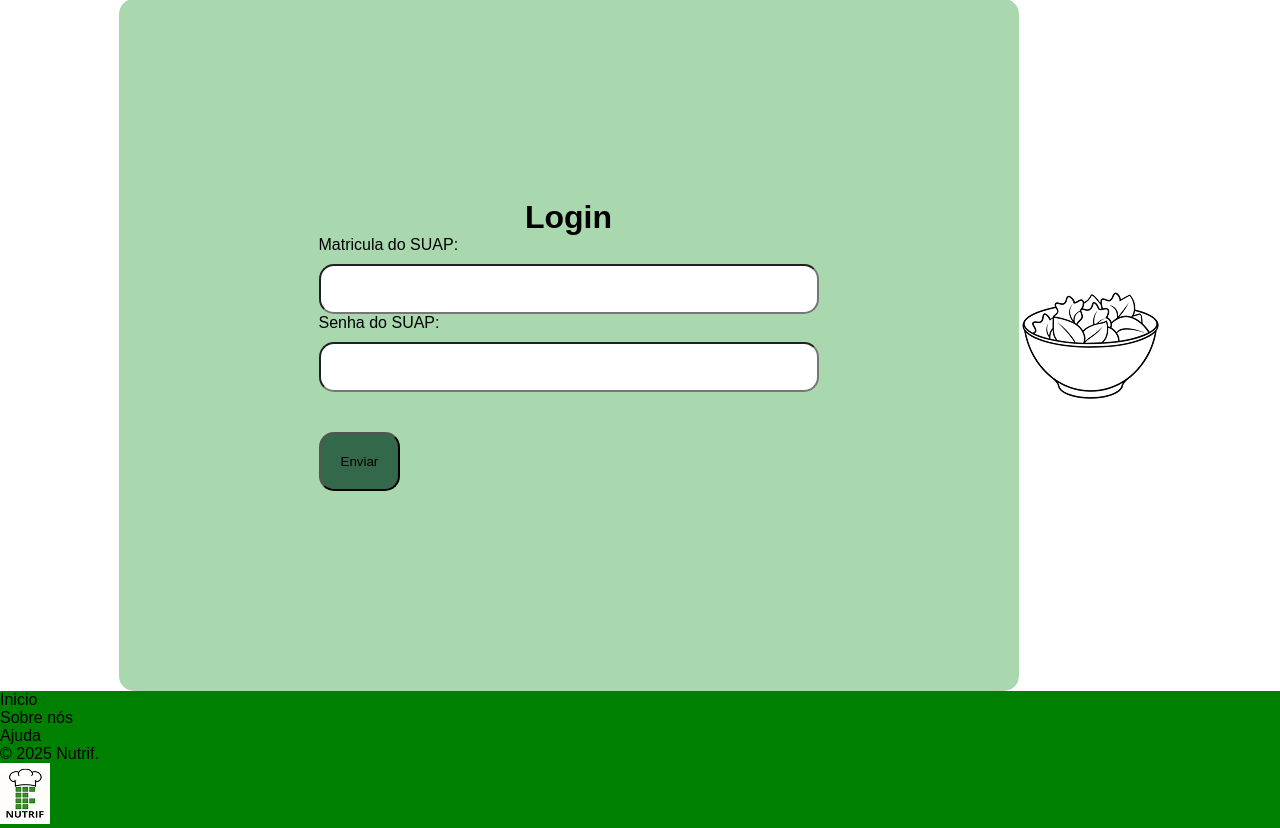
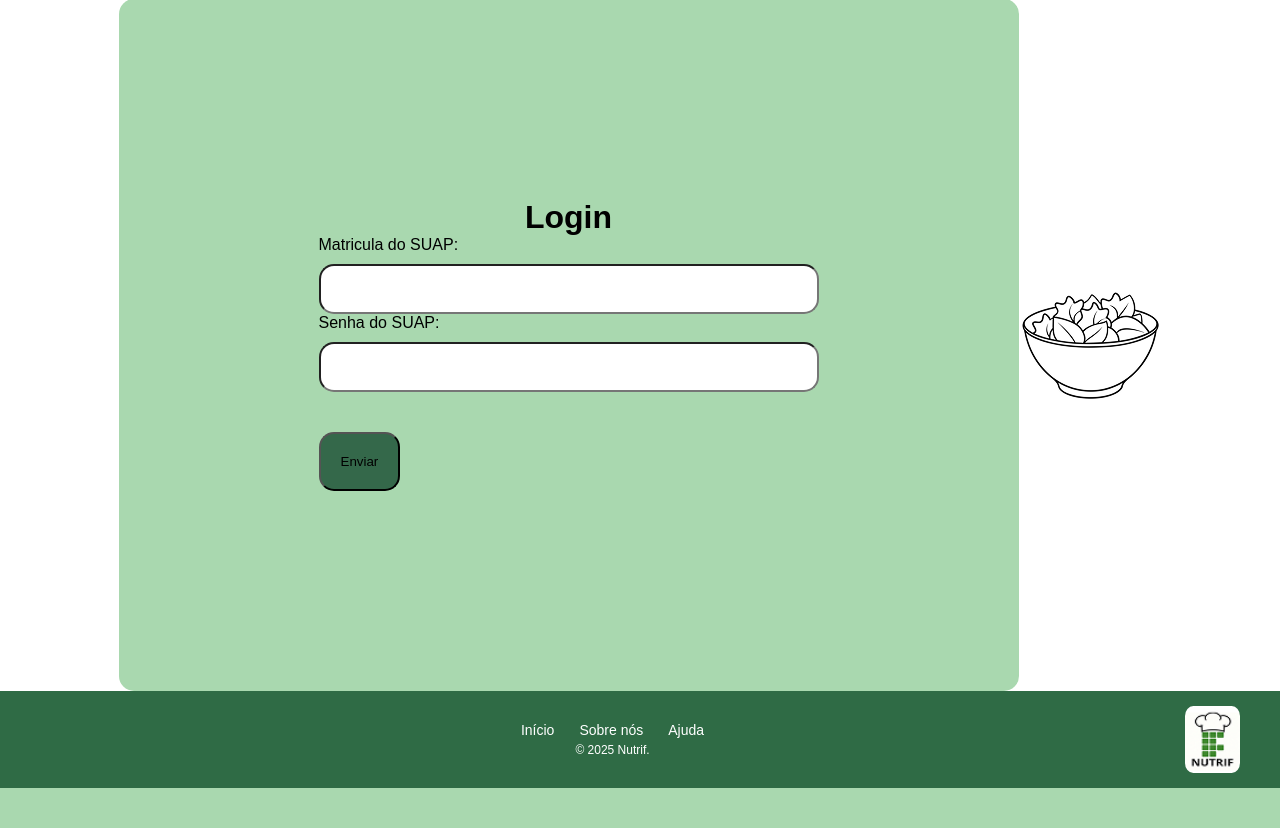
Before and after one commit to adinaifrn11/nutrifnovo, a Flask app: page /login in a window 1280 px wide. Shown: the part 92-920 px from the top of the page. After the commit the page ends 880 px from the top, so only its background shows below. Run offline with Flask 3, Linux system fonts and the light colour scheme.

Commit message:
atualizando css

```diff
--- a/static/css/login.css
+++ b/static/css/login.css
@@ -18,17 +18,6 @@ header{
 header img{
     border-radius:10px
 }
-footer{
-    background:green;
-}
-
-
-main{
-    display:flex;
-    align-items: center;
-    justify-content: center;
-}
-
 
 .login{
     background-color: #A9D8AF;
@@ -67,3 +56,47 @@ main{
     border-radius:15px;
     margin-top:40px;
 }
+main{
+    display:flex;
+    align-items: center;
+    justify-content: center;
+}
+footer {
+    background: #2f6b45;
+    padding: 15px 40px;
+    color: white;
+
+    display: flex;
+    align-items: center;
+}
+
+/* bloco central */
+.footer-texto {
+    flex: 1;
+    text-align: center;
+}
+
+/* links */
+.footer-links {
+    display: flex;
+    justify-content: center;
+    gap: 25px;
+}
+
+.footer-links a {
+    color: white;
+    text-decoration: none;
+    font-size: 14px;
+}
+
+/* texto */
+footer p {
+    font-size: 12px;
+    margin-top: 5px;
+}
+
+/* logo direita */
+footer img {
+    width: 55px;
+    border-radius: 15%;
+}
--- a/templates/login.html
+++ b/templates/login.html
@@ -30,15 +30,21 @@
             <img src="{{ url_for('static', filename='imgs/salada.png') }}"/>
     </main>
 
-    <footer>
-        <div>
-            <p>Inicio</p>
-            <p> Sobre nós </p>
-            <p>Ajuda</p>
-            <p>© 2025 Nutrif.</p>
-            <img src="{{ url_for('static', filename='imgs/logo.jpg') }}"/>
+  <footer>
+    <div class="footer-texto">
+        <div class="footer-links">
+            <a href="#">Início</a>
+            <a href="#">Sobre nós</a>
+            <a href="#">Ajuda</a>
         </div>
-    </footer>
+
+        <p>© 2025 Nutrif.</p>
+    </div>
+
+            <img src="{{ url_for('static', filename='imgs/logo.jpg') }}">
+   </footer>
+
+
 
 
 </body>
```
Also changed, not shown: static/css/index.css (+173 -0 lines), templates/index.html (+20 -17 lines).
